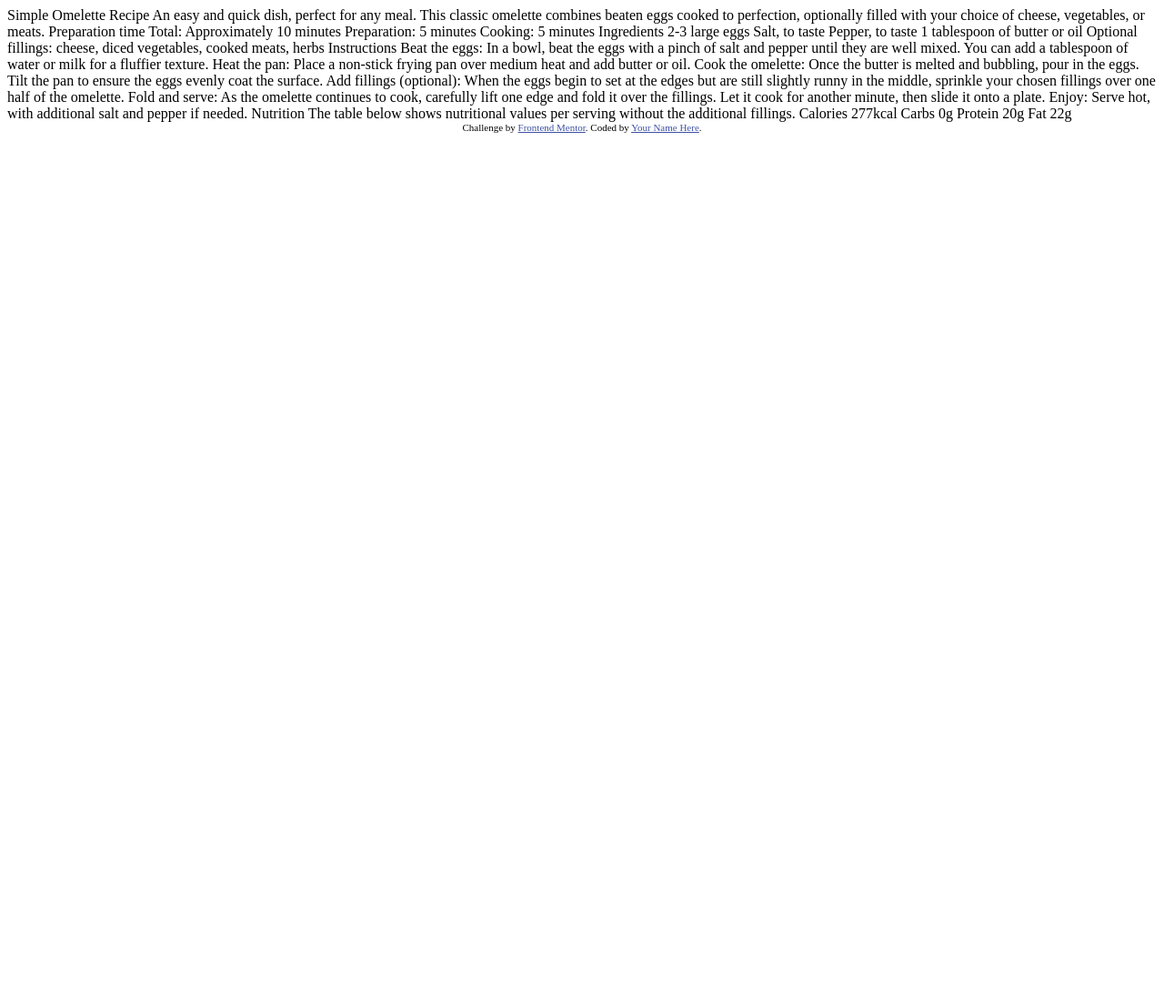
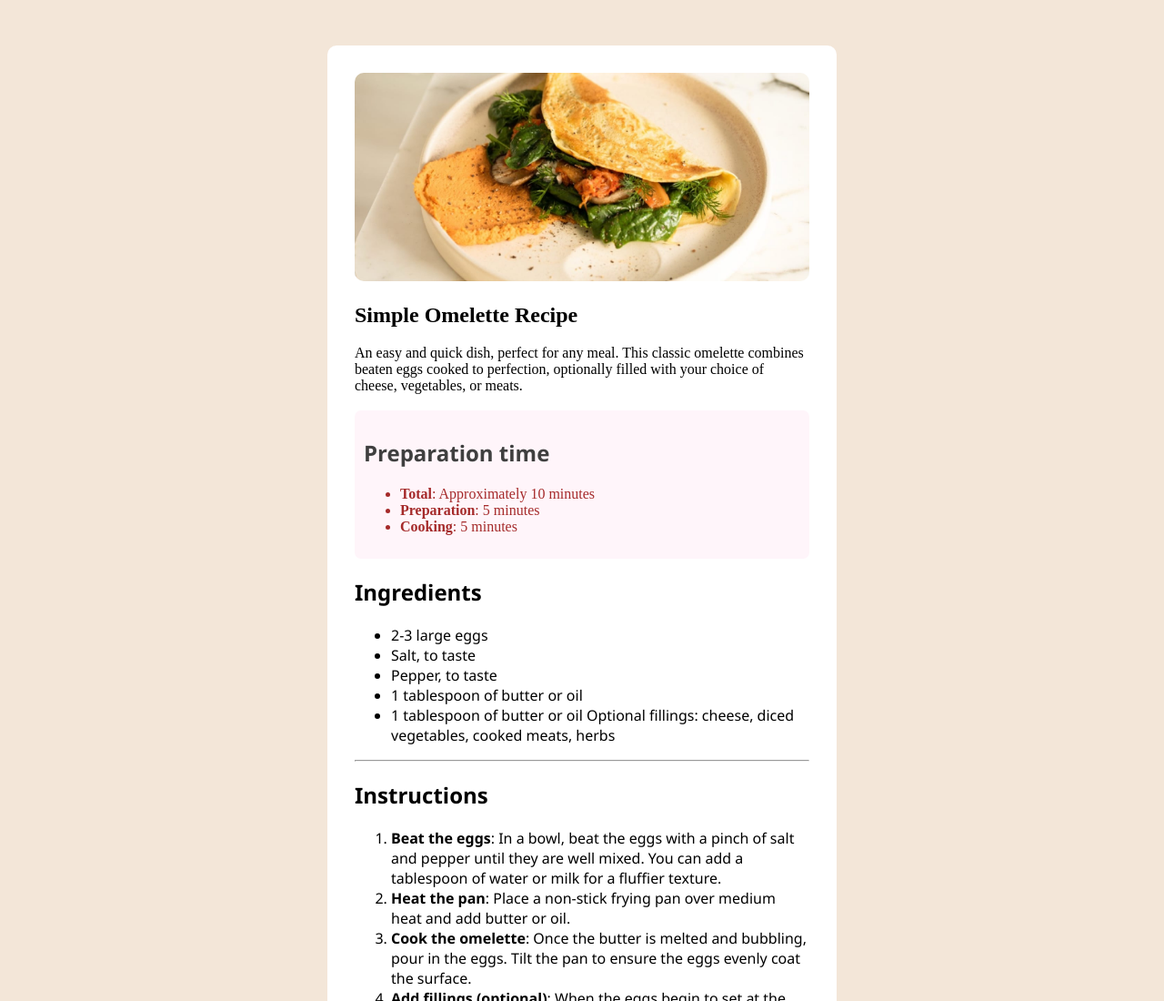
Before and after one commit to abdullahadaileh/mine-project, a plain HTML site: page index.html in a window 1280 px wide. Shown: the top 1100 px of the page at 91% size. Before the commit the page ends 800 px from the top, so only its background shows below. Drawn offline with Linux system fonts and the light colour scheme.

Commit message:
abdullah

```diff
--- /dev/null
+++ b/css.css
@@ -0,0 +1,47 @@
+
+
+
+:root {
+  --blue: hsl(14, 45%, 36%);
+  --white: hsl(332, 51%, 32%);
+  --test: hsl(0, 0%, 100%);
+  --fff: hsl(330, 100%, 98%);
+  --vvv: hsl(30, 54%, 90%);
+  --xxx: hsl(30, 18%, 87%);
+  --aaa: hsl(30, 10%, 34%);
+}
+
+body{
+    background-color: var(--vvv);
+
+}
+.Ingredients{
+    font-family:'Segoe UI', Tahoma, Geneva, Verdana, sans-serif;
+}
+.Nutrition{
+    font-family:'Segoe UI', Tahoma, Geneva, Verdana, sans-serif;
+}
+.Instructions{
+    font-family:'Segoe UI', Tahoma, Geneva, Verdana, sans-serif;
+}
+.sec{
+    background-color: white; width: 500px;
+    margin: 50px auto;
+    padding: 30px;
+    border-radius: 10px;
+}
+.im{
+    border-radius: 10px;
+}
+.h2r{
+    color: rgb(63, 63, 63); font-family:'Segoe UI', Tahoma, Geneva, Verdana, sans-serif;
+}
+.Preparation{
+    background-color:var(--fff); border-radius: 7px;
+    padding: 10px;
+    color: brown;
+}
+.table1{
+    display: grid;
+   grid-template-columns: 1fr 1fr;
+}
--- a/index.html
+++ b/index.html
@@ -5,18 +5,97 @@
   <meta name="viewport" content="width=device-width, initial-scale=1.0"> <!-- displays site properly based on user's device -->
 
   <link rel="icon" type="image/png" sizes="32x32" href="./assets/images/favicon-32x32.png">
+  <link rel="stylesheet" href="css.css">
 
   <title>Frontend Mentor | Recipe page</title>
 
-  <!-- Feel free to remove these styles or customise in your own stylesheet 👍 -->
-  <style>
-    .attribution { font-size: 11px; text-align: center; }
-    .attribution a { color: hsl(228, 45%, 44%); }
-  </style>
 </head>
 <body>
 
-  Simple Omelette Recipe
+      <div class="sec">
+        <img class="im" src="assets/images/image-omelette.jpeg" width="500px">
+        <h2>Simple Omelette Recipe</h2>
+        <div class=" text"> An easy and quick dish, perfect for any meal. This classic omelette combines beaten eggs cooked
+          to perfection, optionally filled with your choice of cheese, vegetables, or meats.
+        </div>
+        <br>
+        <div class="Preparation">
+          <h2 class="h2r">Preparation time</h2>
+
+          <ul>
+            <li><b>Total</b>: Approximately 10 minutes</li>
+            <li><b>Preparation</b>: 5 minutes</li>
+            <li><b>Cooking</b>: 5 minutes</li>
+          </ul>
+        </div>
+        <div class="Ingredients">
+          <h2>Ingredients</h2>
+          <ul>
+            <li>2-3 large eggs</li>
+            <li>Salt, to taste</li>
+            <li>Pepper, to taste</li>
+            <li>1 tablespoon of butter or oil</li>
+            <li>1 tablespoon of butter or oil
+              Optional fillings: cheese, diced vegetables, cooked meats, herbs
+            </li>
+          </ul>
+        </div>
+        <hr>
+        <div class="Instructions">
+          <h2>Instructions</h2>
+          <ol>
+            <li><b>Beat the eggs</b>: In a bowl, beat the eggs with a pinch of salt and pepper until they are well mixed.
+              You can add a tablespoon of water or milk for a fluffier texture.
+            </li>
+            <li><b>Heat the pan</b>: Place a non-stick frying pan over medium heat and add butter or oil.</li>
+            <li><b>Cook the omelette</b>: Once the butter is melted and bubbling, pour in the eggs. Tilt the pan to ensure
+              the eggs evenly coat the surface.</li>
+            <li><b>Add fillings (optional)</b>: When the eggs begin to set at the edges but are still slightly runny in the
+              middle, sprinkle your chosen fillings over one half of the omelette.
+            </li>
+            <li><b>Fold and serve</b>: As the omelette continues to cook, carefully lift one edge and fold it over the
+              fillings. Let it cook for another minute, then slide it onto a plate.
+            </li>
+            <li><b>Enjoy</b>: Serve hot, with additional salt and pepper if needed.
+            </li>
+          </ol>
+        </div>
+        <hr>
+        <div class="Nutrition">
+          <h2>Nutrition</h2>
+          <p>The table below shows nutritional values per serving without the additional fillings.
+          </p>
+        </div>
+        <div class="Calories">
+        </div>
+
+
+        <div class="table1">
+          <p class="a1">Carbs</p>
+          <p class="brown" class="a2">0g</p>
+        </div>
+
+        <hr>
+
+        <div class="table1">
+          <p class="a1">Protein</p>
+          <p class="brown" class="a2">20g</p>
+        </div>
+
+        <hr>
+
+        <div class="table1">
+        <p class="a1">Fat</p>
+        <p class="brown" class="a2">22g</p>
+        </div>
+      </div>
+
+
+
+</body>
+</html>
+
+<!--  Simple Omelette Recipe
 
   An easy and quick dish, perfect for any meal. This classic omelette combines beaten eggs cooked
   to perfection, optionally filled with your choice of cheese, vegetables, or meats.
@@ -67,11 +146,4 @@
   20g
 
   Fat
-  22g
-
-  <div class="attribution">
-    Challenge by <a href="https://www.frontendmentor.io?ref=challenge" target="_blank">Frontend Mentor</a>.
-    Coded by <a href="#">Your Name Here</a>.
-  </div>
-</body>
-</html>
+  22g -->
```
Also changed, not shown: design/desktop-preview.jpg (deleted).
